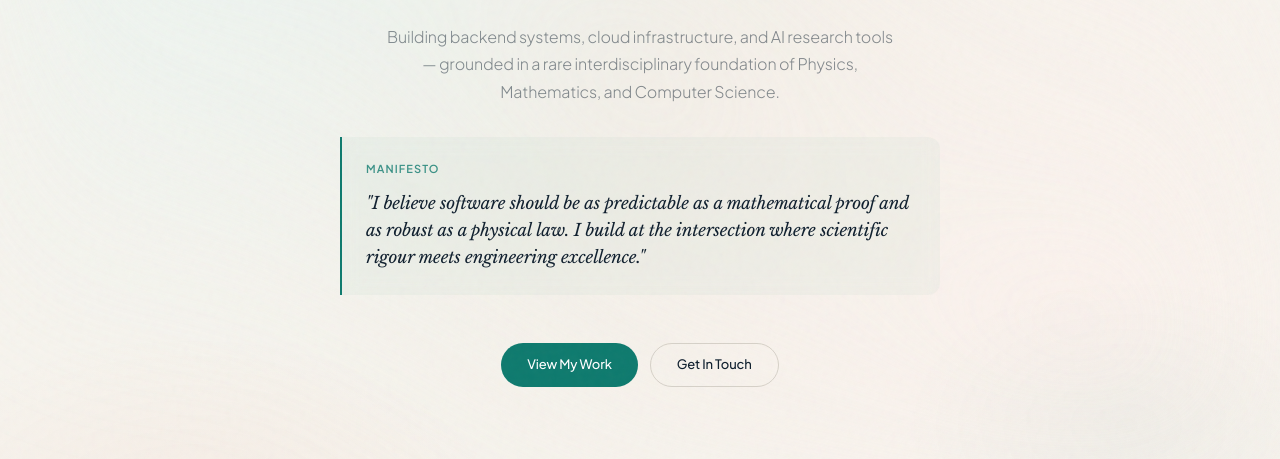
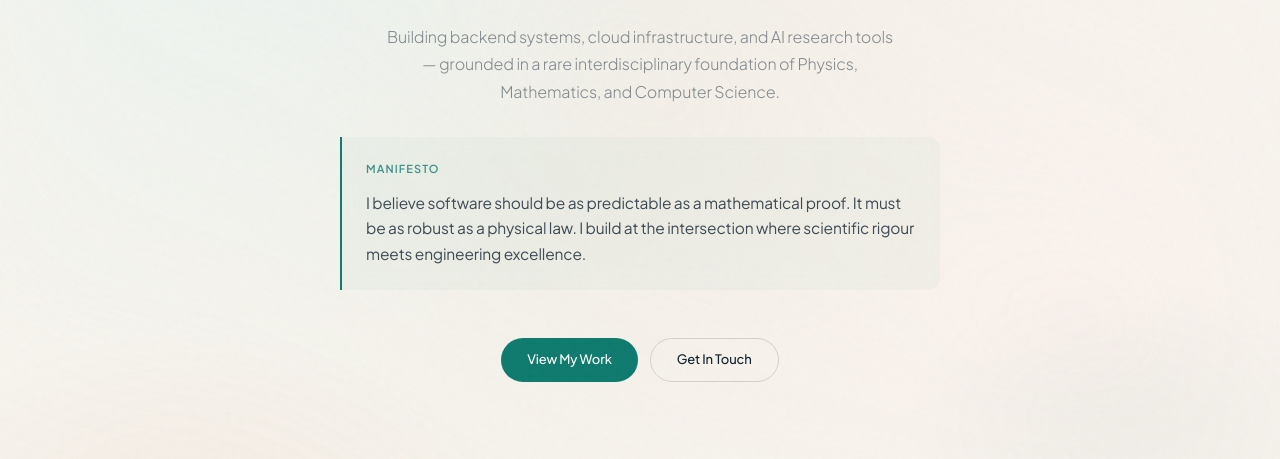
Before and after one commit to 07kanthraj/07kanthraj.github.io, a plain HTML site: page index.html in a window 1280 px wide. Shown: the part 320-779 px from the top of the page. Drawn offline with nearby package versions, Linux system fonts and the light colour scheme.

Commit message:
updated portfolio

```diff
--- a/index.html
+++ b/index.html
@@ -73,9 +73,9 @@
       <div class="manifesto sr" style="transition-delay: 0.25s">
         <span class="manifesto-label">Manifesto</span>
         <p class="manifesto-text">
-          "I believe software should be as predictable as a mathematical proof
-          and as robust as a physical law. I build at the intersection where
-          scientific rigour meets engineering excellence."
+          I believe software should be as predictable as a mathematical proof.
+          It must be as robust as a physical law. I build at the intersection
+          where scientific rigour meets engineering excellence.
         </p>
       </div>
 
--- a/style.css
+++ b/style.css
@@ -372,12 +372,10 @@ h1.name em {
 }
 
 .manifesto-text {
-  font-family: var(--serif);
-  font-size: 17px;
-  font-style: italic;
+  font-size: 15.5px;
   font-weight: 400;
-  color: var(--ink);
-  line-height: 1.6;
+  color: var(--ink-80);
+  line-height: 1.65;
   letter-spacing: -0.01em;
 }
 
```
